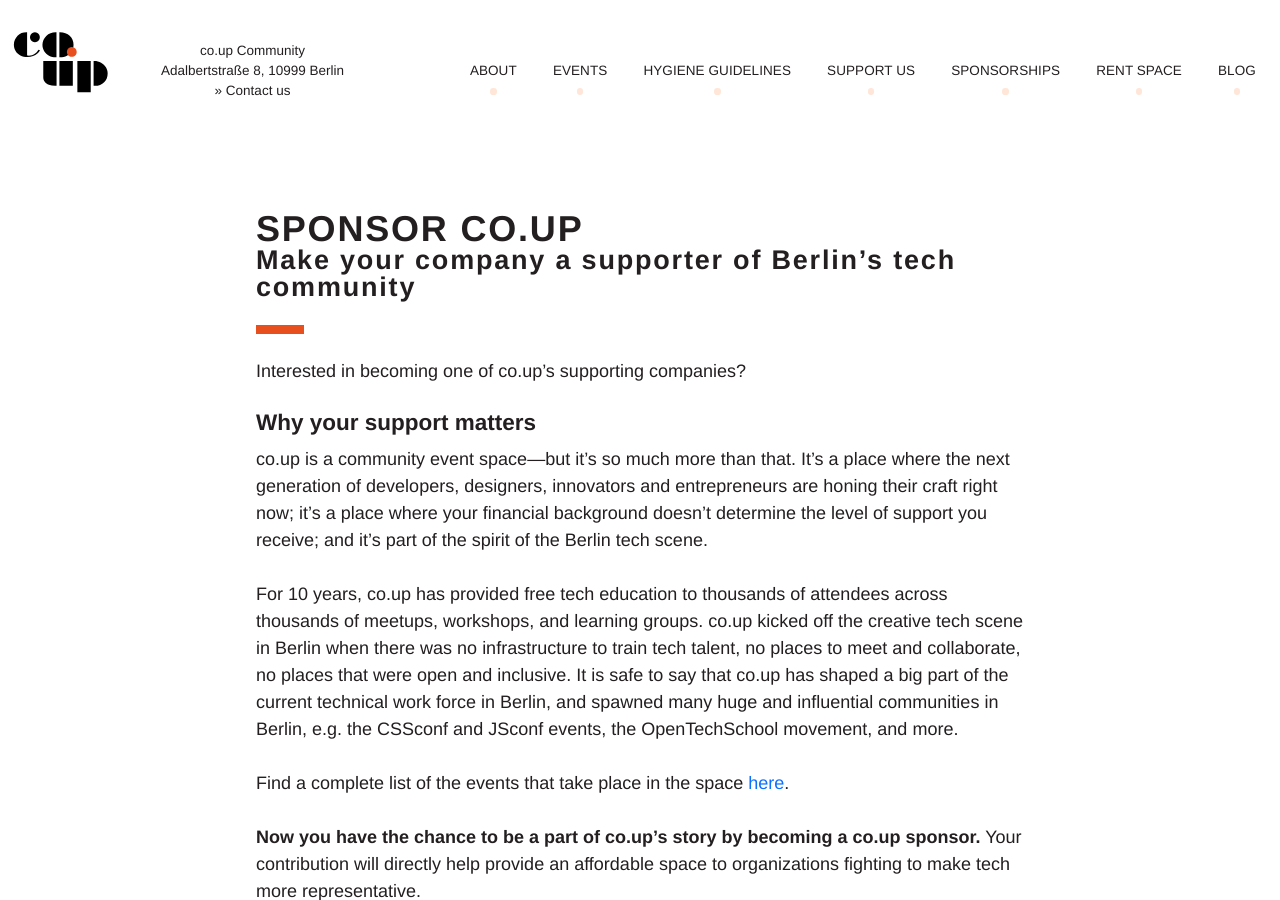
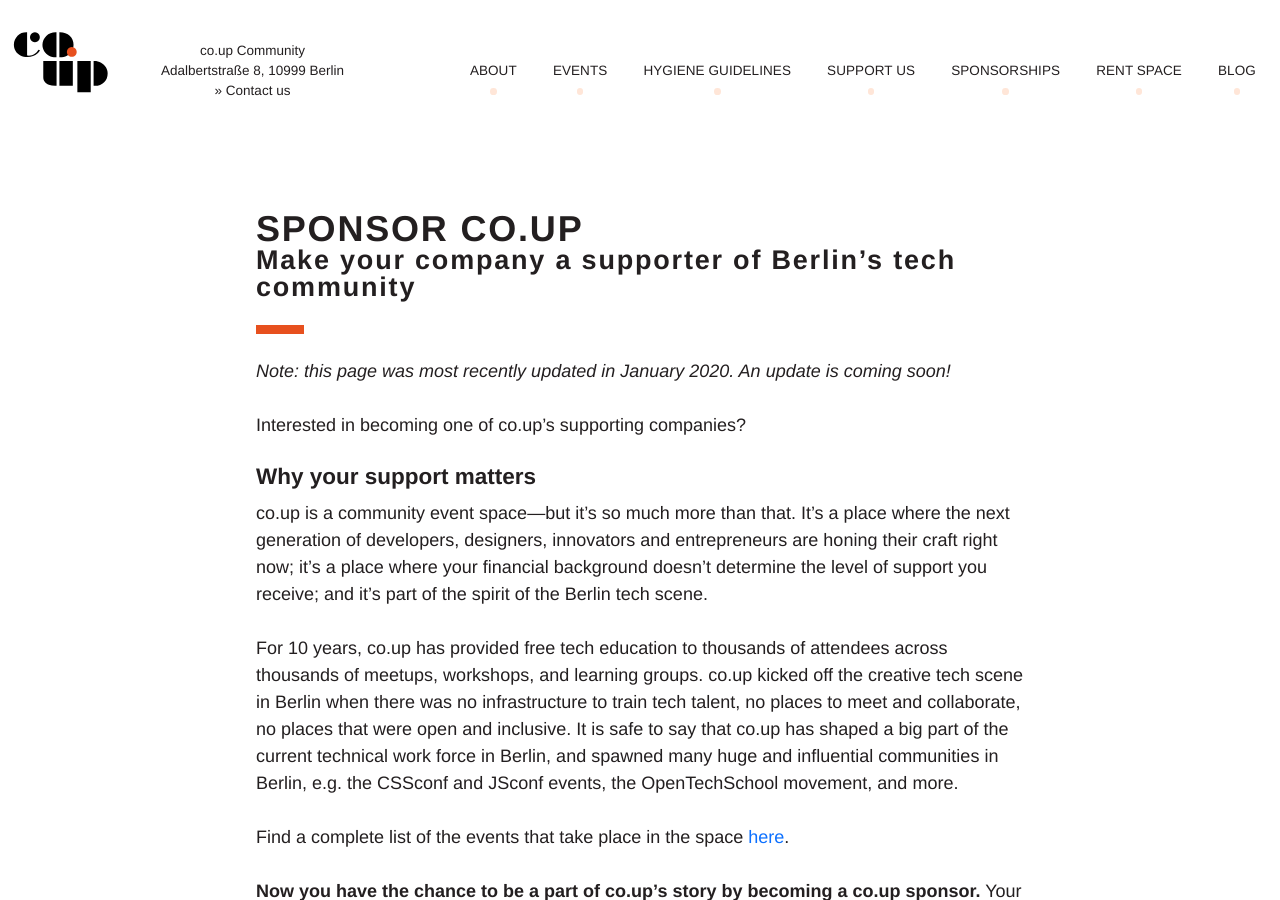
Before and after one commit to co-up/co-up.de, a Jekyll site: the page built from sponsorships.md, in a window 1280 px wide and 900 px high. Built offline with Jekyll 4.4.1, drawn with Linux system fonts in a browser that asks for light colours.

Commit message:
added disclaimer that page not updated since 1/21

```diff
--- a/sponsorships.md
+++ b/sponsorships.md
@@ -8,6 +8,7 @@
   <span>Make your company a supporter of Berlin’s tech community</span>
 </h1>
 
+<p><em>Note: this page was most recently updated in January 2020. An update is coming soon!</em></p>
 Interested in becoming one of co.up’s supporting companies?
 
 ### Why your support matters
```
